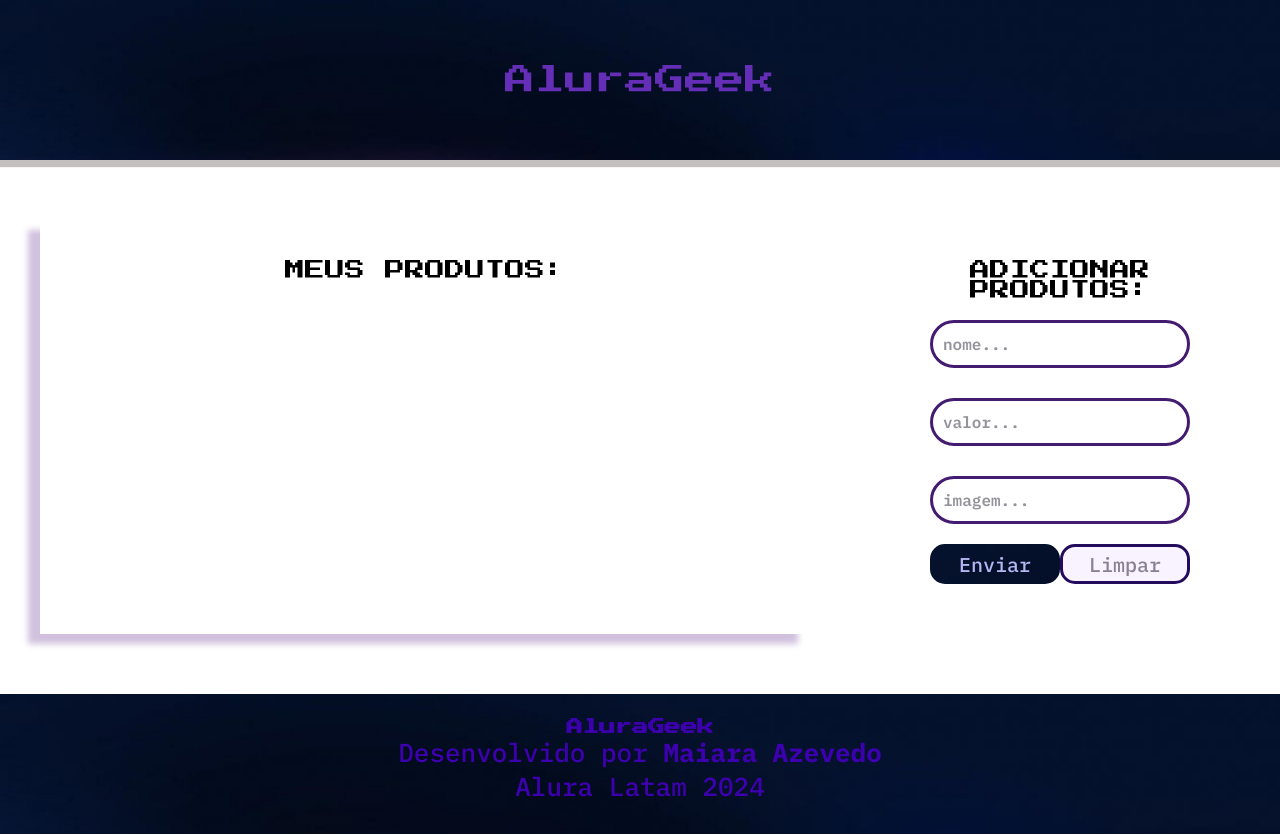
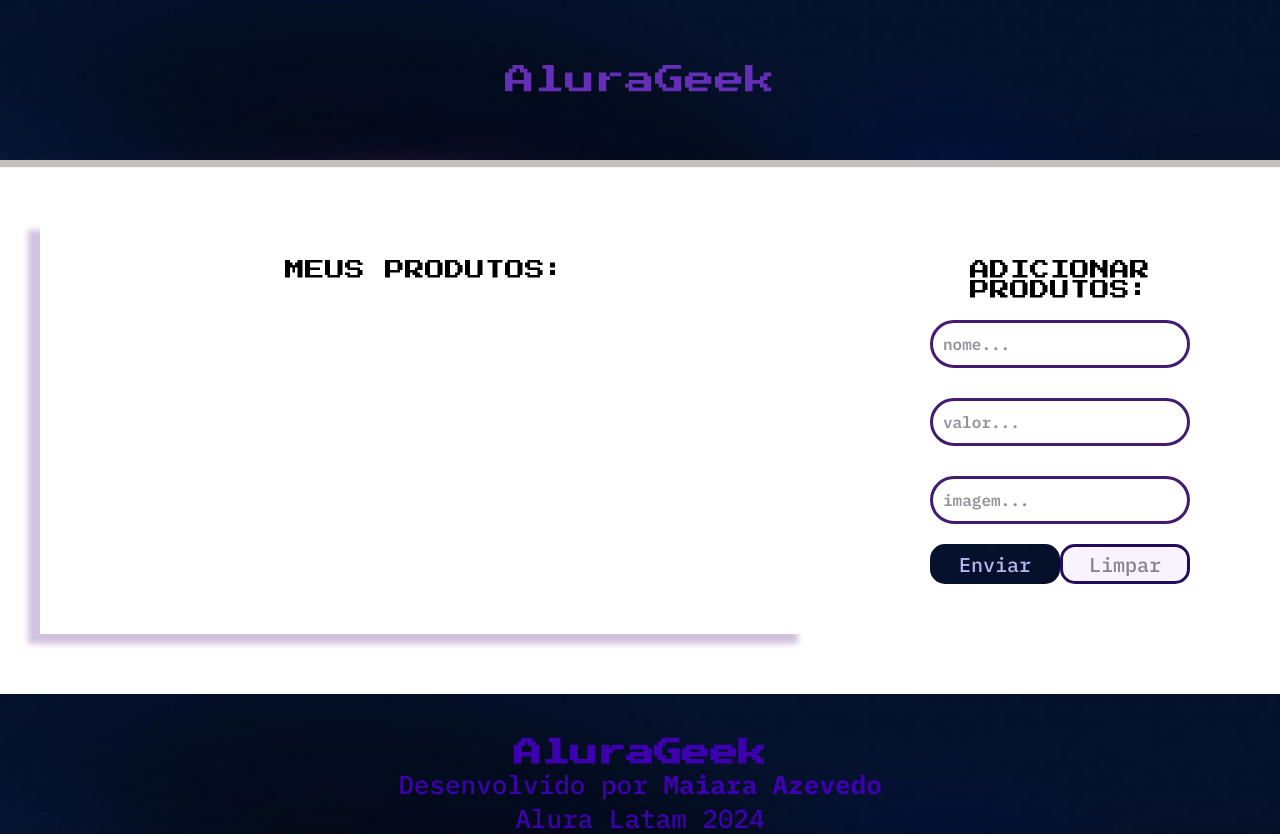
Before and after one commit to MaiaraAzevedo/AluraGeek, a website with bundled scripts: page index.html in a window 1280 px wide. Built offline with nearby package versions, Linux system fonts and the light colour scheme; no server answers.

Commit message:
Update style.css

```diff
--- a/style.css
+++ b/style.css
@@ -198,7 +198,7 @@
 /*Rodapé*/
 .rodape-container {
     width: 100%;
-    padding: 25px;
+    padding: 45px;
     height: 140px;
     background-image: url("imagens/fundo-geek.jpg");
     background-repeat: no-repeat;
@@ -209,7 +209,7 @@
 
 .rodape-container div {
     font-family: "Press Start 2P", system-ui;
-    font-size: 14px;
+    font-size: 24px;
     display: flex;
     align-items: center;
     justify-content: center;
```
